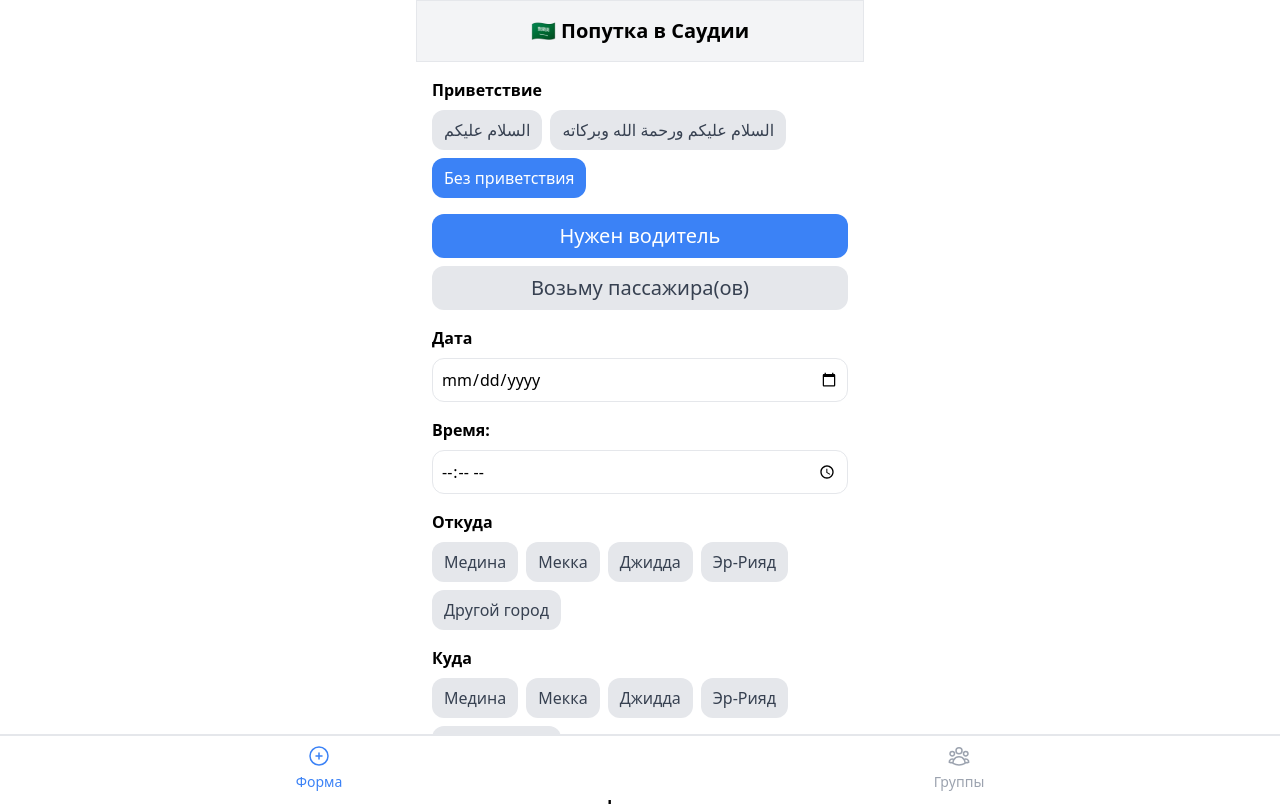
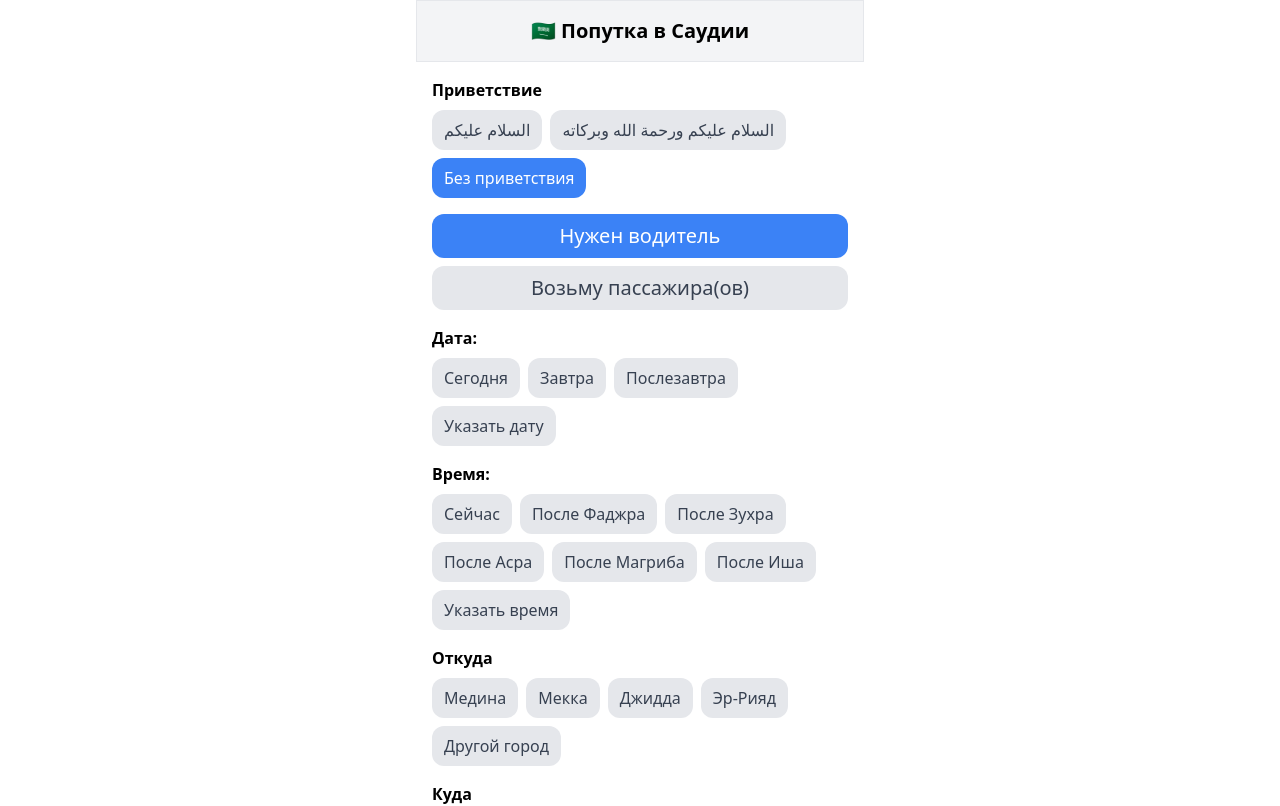
Before and after one commit to edhit/saudi_drive_react, a React (Create React App) app: page / in a window 1280 px wide. Shown: the top 806 px of the page. Built offline with nearby package versions, Linux system fonts and the light colour scheme.

Commit message:
Add files via upload

```diff
--- a/src/AdForm.js
+++ b/src/AdForm.js
@@ -2,12 +2,13 @@ import React, { useState, useEffect, useRef } from "react";
 import Notification from "./Notification";
 
 const TelegramStyleForm = () => {
-
   const [greeting, setGreeting] = useState("");
   const [formData, setFormData] = useState({
     role: "Нужен водитель",
+    time: "",
+    timeOption: "",
     date: "",
-    time: "",
+    dateOption: "",
     from: "",
     to: "",
     seats: "",
@@ -24,6 +25,9 @@ const TelegramStyleForm = () => {
   const previewRef = useRef(null);
   const commentRef = useRef(null);
   const [paddingBottom, setPaddingBottom] = useState(0);
+
+  const [showTimeInput, setShowTimeInput] = useState(false);
+  const [showDateInput, setShowDateInput] = useState(false);
 
   const cities = ["Медина", "Мекка", "Джидда", "Эр-Рияд"];
   const roles = ["Нужен водитель", "Возьму пассажира(ов)"];
@@ -55,14 +59,14 @@ const TelegramStyleForm = () => {
       messageParts.push(greeting);
     }
 
-
     // Добавляем поля только если они не пустые
     if (formData.role) {
-        let icon = (formData.role) === "Нужен водитель"
+      let icon =
+        formData.role === "Нужен водитель"
           ? "🚘"
           : formData.role === "Возьму пассажира(ов)"
           ? "🚘"
-          : "🧳"
+          : "🧳";
 
       messageParts.push(`${icon} ${formData.role}`);
     }
@@ -75,7 +79,6 @@ const TelegramStyleForm = () => {
       messageParts.push(`🕓 ${formData.time}`);
     }
 
-
     if (formData.from) {
       messageParts.push(`📌 Откуда: ${formData.from}`);
     }
@@ -85,13 +88,18 @@ const TelegramStyleForm = () => {
     }
 
     if (formData.seats) {
-        let text = (formData.role) === "Нужен водитель"
+      let text =
+        formData.role === "Нужен водитель"
           ? "Количество пассажиров"
           : formData.role === "Возьму пассажира(ов)"
           ? "Количество мест"
-          : "Вес"
+          : "Вес";
 
-        let kg = (formData.role !== "Нужен водитель" && formData.role !== "Возьму пассажира(ов)") ? "кг" : ""
+      let kg =
+        formData.role !== "Нужен водитель" &&
+        formData.role !== "Возьму пассажира(ов)"
+          ? "кг"
+          : "";
       messageParts.push(`🔢 ${text}: ${formData.seats} ${kg}`);
     }
 
@@ -150,18 +158,46 @@ const TelegramStyleForm = () => {
     setPaddingBottom(0);
   };
 
+  const handleOptionClick = (option, type) => {
+    if (type === "time") {
+      setFormData((prevData) => ({
+        ...prevData,
+        timeOption: option,
+        time: option === "Указать время" ? "" : option, // Сброс времени, если "Указать время"
+      }));
+      setShowTimeInput(option === "Указать время");
+    } else if (type === "date") {
+      const today = new Date();
+      const tomorrow = new Date(today);
+      tomorrow.setDate(today.getDate() + 1);
+      const dayAfterTomorrow = new Date(today);
+      dayAfterTomorrow.setDate(today.getDate() + 2);
+
+      let dateValue = "";
+      if (option === "Сегодня") dateValue = today.toISOString().slice(0, 10);
+      if (option === "Завтра") dateValue = tomorrow.toISOString().slice(0, 10);
+      if (option === "Послезавтра")
+        dateValue = dayAfterTomorrow.toISOString().slice(0, 10);
+
+      setFormData((prevData) => ({
+        ...prevData,
+        dateOption: option,
+        date: option === "Указать дату" ? "" : dateValue,
+      }));
+      setShowDateInput(option === "Указать дату");
+    }
+  };
+
   return (
     <div class="container mx-auto">
       <div style={{ paddingBottom: `${paddingBottom}px` }}>
         <div className="max-w-md mx-auto bg-white rounded-xl mb-4">
-
           <h1 className="block bg-gray-100 p-4 text-xl border border-b-1 text-center font-bold mb-1">
             🇸🇦 Попутка в Саудии
           </h1>
         </div>
 
         <div className="p-4 pt-0 max-w-md mx-auto bg-white rounded-xl">
-
           {/* Чекбоксы для приветствия */}
           <div className="mb-4">
             <label className="block mb-2 font-semibold">Приветствие</label>
@@ -212,7 +248,32 @@ const TelegramStyleForm = () => {
 
           {/* Date */}
           <div className="mb-4">
-            <label className="block mb-2 font-semibold">Дата</label>
+            {/* Выбор даты */}
+            <div className="mb-4">
+              <label className="block mb-2 font-semibold">Дата:</label>
+
+              {/* Кнопки для выбора даты */}
+              <div className="flex flex-wrap gap-2 mb-4">
+                {["Сегодня", "Завтра", "Послезавтра", "Указать дату"].map(
+                  (option) => (
+                    <button
+                      key={option}
+                      type="button"
+                      className={`px-3 py-2 rounded-xl ${
+                        formData.dateOption === option
+                          ? "bg-blue-500 text-white"
+                          : "bg-gray-200 text-gray-700"
+                      }`}
+                      onClick={() => handleOptionClick(option, "date")}
+                    >
+                      {option}
+                    </button>
+                  )
+                )}
+              </div>
+
+              {/* Поле ввода даты */}
+              {showDateInput && (
                 <input
                   type="date"
                   name="date"
@@ -221,11 +282,41 @@ const TelegramStyleForm = () => {
                   onChange={handleInputChange}
                   className="w-full p-2 border rounded-xl"
                 />
+              )}
+            </div>
+          </div>
+          {/* Выбор времени */}
+          <div className="mb-4">
+            <label className="block mb-2 font-semibold">Время:</label>
+
+            {/* Кнопки для выбора времени */}
+            <div className="flex flex-wrap gap-2 mb-4">
+              {[
+                "Сейчас",
+                "После Фаджра",
+                "После Зухра",
+                "После Асра",
+                "После Магриба",
+                "После Иша",
+                "Указать время",
+              ].map((option) => (
+                <button
+                  key={option}
+                  type="button"
+                  className={`px-3 py-2 rounded-xl ${
+                    formData.timeOption === option
+                      ? "bg-blue-500 text-white"
+                      : "bg-gray-200 text-gray-700"
+                  }`}
+                  onClick={() => handleOptionClick(option, "time")}
+                >
+                  {option}
+                </button>
+              ))}
             </div>
 
-          {/* Time */}
-          <div className="mb-4">
-            <label className="block mb-2 font-semibold">Время:</label>
+            {/* Поле ввода времени */}
+            {showTimeInput && (
               <input
                 type="time"
                 name="time"
@@ -233,6 +324,7 @@ const TelegramStyleForm = () => {
                 onChange={handleInputChange}
                 className="w-full p-2 border rounded-xl"
               />
+            )}
           </div>
 
           {/* From */}
@@ -348,11 +440,13 @@ const TelegramStyleForm = () => {
               onFocus={handleFocus}
               onBlur={handleBlur}
               className="block w-full mb-4 p-2 border rounded-xl"
-              placeholder={formData.role === "Нужен водитель"
+              placeholder={
+                formData.role === "Нужен водитель"
                   ? "Есть багаж"
                   : formData.role === "Возьму пассажира(ов)"
                   ? "Возьму посылку, 10 кг. свободно"
-                : "Вес (кг.)"}
+                  : "Вес (кг.)"
+              }
             ></textarea>
           </div>
 
--- a/src/App.js
+++ b/src/App.js
@@ -1,29 +1,30 @@
 import React, { useState } from "react";
-import { PlusCircleIcon, UserGroupIcon } from "@heroicons/react/24/outline"; // Импорт иконок
+// import { PlusCircleIcon, UserGroupIcon } from "@heroicons/react/24/outline"; // Импорт иконок
 import AdForm from "./AdForm";
 
 const App = () => {
-  const [activeTab, setActiveTab] = useState("home"); // Активная вкладка
-  const [iframeComponent, setIframeComponent] = useState(null); // Сохраняем iframe
+  const [activeTab, ] = useState("home"); // Активная вкладка
+  // const [iframeComponent, setIframeComponent] = useState(null); // Сохраняем iframe
 
-  const handleTabChange = (tab) => {
-    setActiveTab(tab);
-    if (tab === "external" && !iframeComponent) {
-      // Загружаем iframe только один раз
-      setIframeComponent(<IframeComponent url="https://edhit.github.io/saudi_projects_react/" />);
-    }
-  };
+  // const handleTabChange = (tab) => {
+  //   setActiveTab(tab);
+  //   if (tab === "external" && !iframeComponent) {
+  //     // Загружаем iframe только один раз
+  //     setIframeComponent(<IframeComponent url="https://edhit.github.io/saudi_projects_react/" />);
+  //   }
+  // };
 
   return (
-    <div className="bg-white flex flex-col mb-16">
+    // mb-16
+    <div className="bg-white flex flex-col">
       {/* Основной контент */}
       <div className="flex-grow overflow-auto">
         {activeTab === "home" && <AdForm />}
-        {activeTab === "external" && iframeComponent}
+        {/* {activeTab === "external" && iframeComponent} */}
       </div>
 
       {/* Нижнее меню */}
-      <div className="flex justify-around items-center bg-white text-black border-t-2 fixed bottom-0 left-0 right-0">
+      {/* <div className="flex justify-around items-center bg-white text-black border-t-2 fixed bottom-0 left-0 right-0">
         <MenuButton
           label="Форма"
           Icon={PlusCircleIcon}
@@ -36,36 +37,36 @@ const App = () => {
           active={activeTab === "external"}
           onClick={() => handleTabChange("external")}
         />
-      </div>
+      </div> */}
     </div>
   );
 };
 
 // Компонент для кнопки меню
-const MenuButton = ({ label, Icon, active, onClick }) => {
-  return (
-    <button
-      onClick={onClick}
-      className={`flex flex-col items-center px-4 py-2 ${
-        active ? "text-blue-500" : "text-gray-400"
-      } hover:text-blue-400`}
-    >
-      <Icon className="h-6 w-6 mb-1" /> {/* Иконка */}
-      <span className="text-sm">{label}</span>
-    </button>
-  );
-};
+// const MenuButton = ({ label, Icon, active, onClick }) => {
+//   return (
+//     <button
+//       onClick={onClick}
+//       className={`flex flex-col items-center px-4 py-2 ${
+//         active ? "text-blue-500" : "text-gray-400"
+//       } hover:text-blue-400`}
+//     >
+//       <Icon className="h-6 w-6 mb-1" /> {/* Иконка */}
+//       <span className="text-sm">{label}</span>
+//     </button>
+//   );
+// };
 
 // Компонент для загрузки страницы по URL (вкладка 2)
-const IframeComponent = ({ url }) => {
-  return (
-    <iframe
-      src={url}
-      title="Внешний сайт"
-      className="w-full h-screen"
-      frameBorder="0"
-    ></iframe>
-  );
-};
+// const IframeComponent = ({ url }) => {
+//   return (
+//     <iframe
+//       src={url}
+//       title="Внешний сайт"
+//       className="w-full h-screen"
+//       frameBorder="0"
+//     ></iframe>
+//   );
+// };
 
 export default App;
```
Lines whose indentation alone changed are shown as unchanged.
